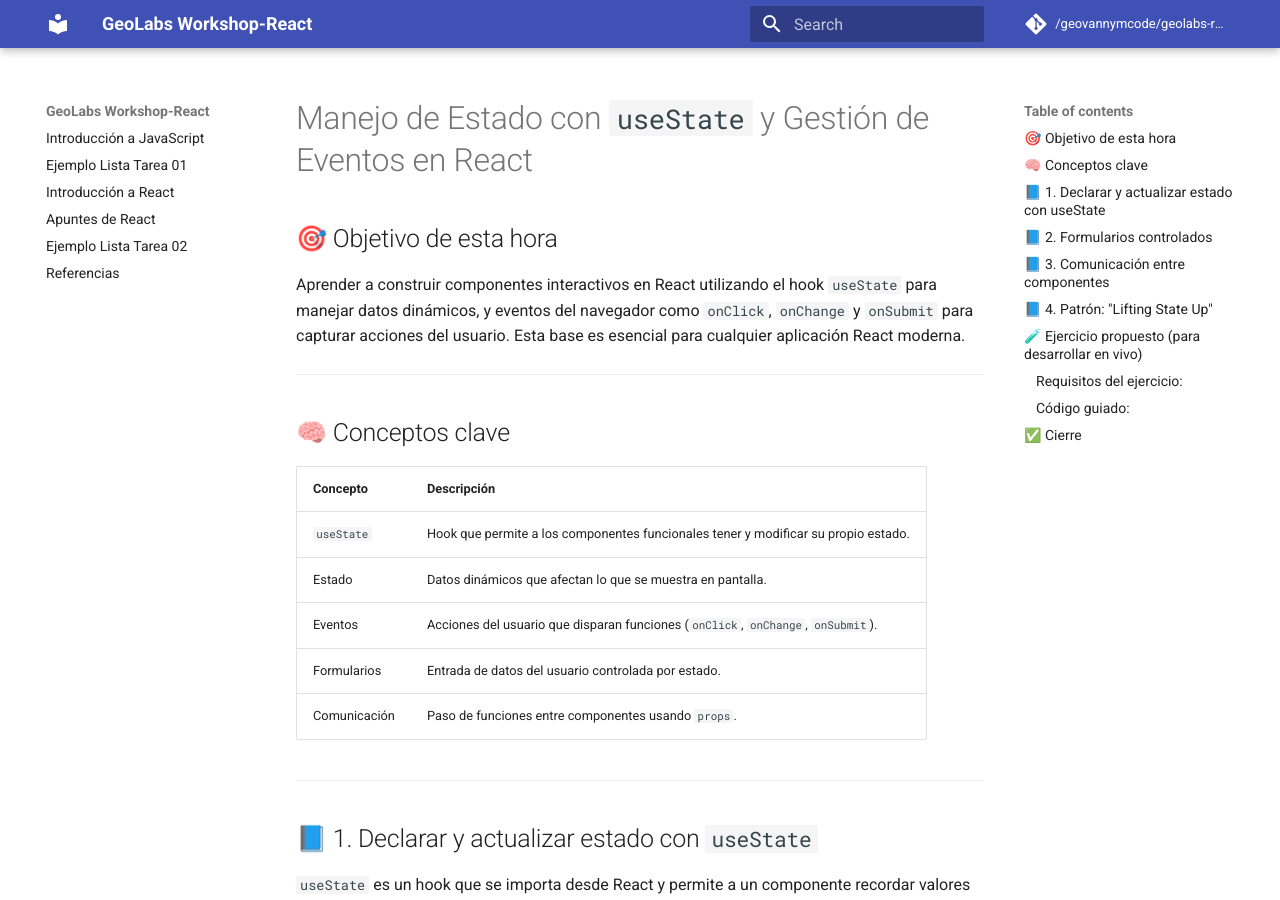
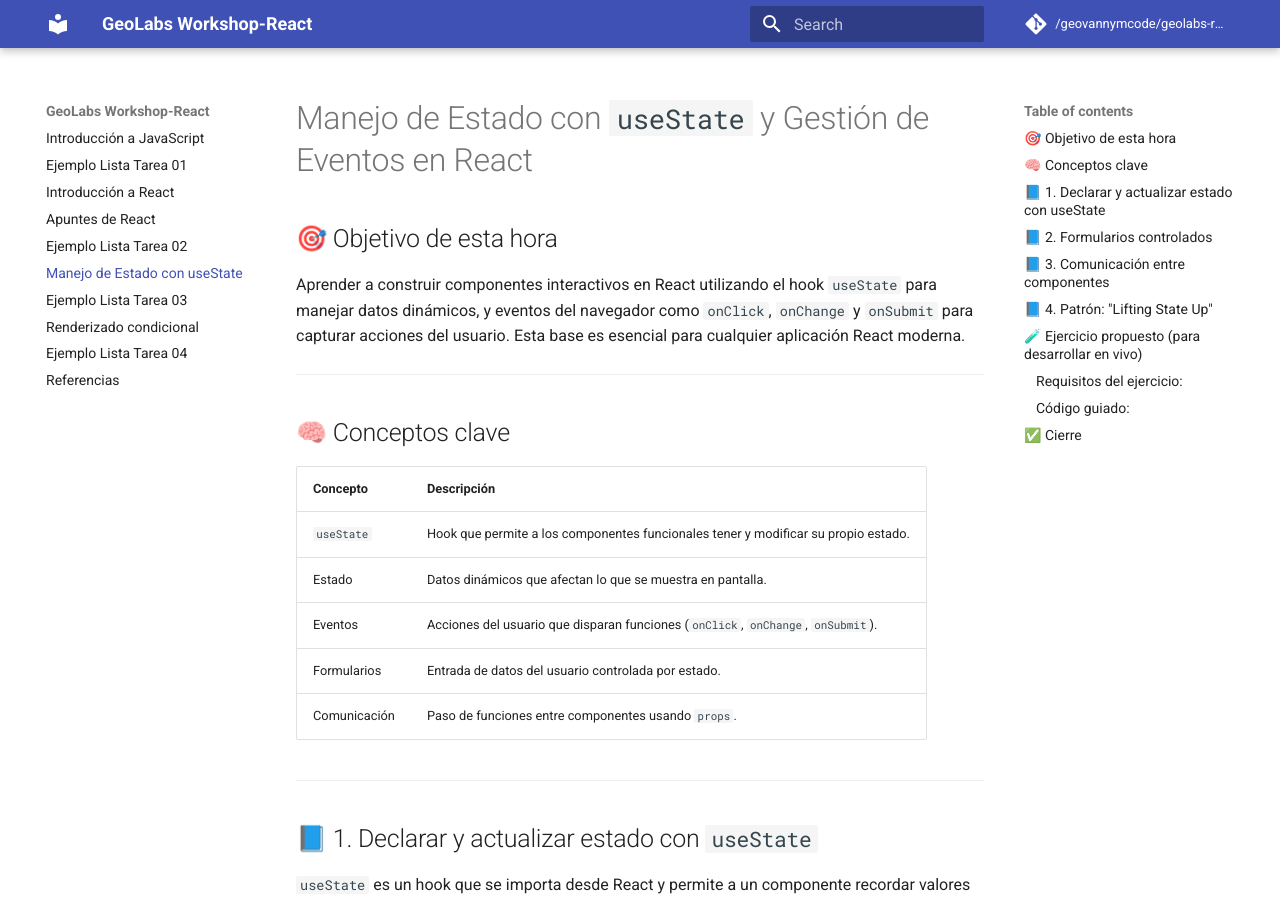
Before and after one commit to geovannymcode/geolabs-react.github.io, an MkDocs documentation site: the page built from docs/sesion_03.md, in a window 1280 px wide and 900 px high. Built offline with MkDocs 1.6.1 and Material for MkDocs 9.7.7, drawn with Linux system fonts in a browser that asks for light colours; comment, search, counter and statistics services are not loaded.

Commit message:
update mkdocs

```diff
--- a/mkdocs.yml
+++ b/mkdocs.yml
@@ -18,10 +18,10 @@ nav:
   - Introducción a React: sesion_01.md
   - Apuntes de React: sesion_02.md
   - Ejemplo Lista Tarea 02: ejemplo_02.md
-  #- Manejo de Estado con useState: sesion_03.md
-  #- Ejemplo Lista Tarea 03: ejemplo_03.md
-  #- Renderizado condicional: sesion_04.md
-  #- Ejemplo Lista Tarea 04: ejemplo_04.md
+  - Manejo de Estado con useState: sesion_03.md
+  - Ejemplo Lista Tarea 03: ejemplo_03.md
+  - Renderizado condicional: sesion_04.md
+  - Ejemplo Lista Tarea 04: ejemplo_04.md
   - Referencias: referencias.md
 
 # Customization
```
